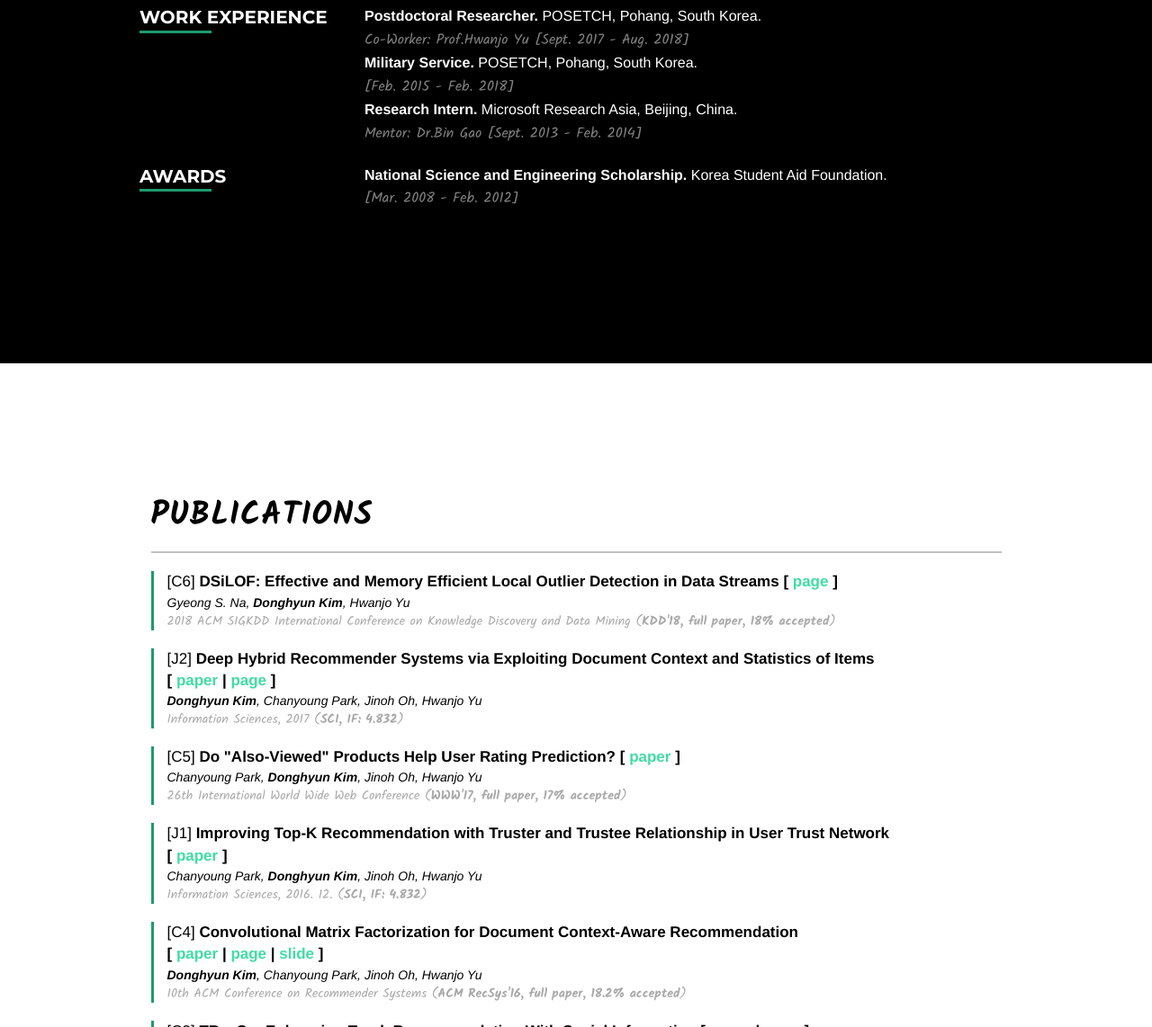
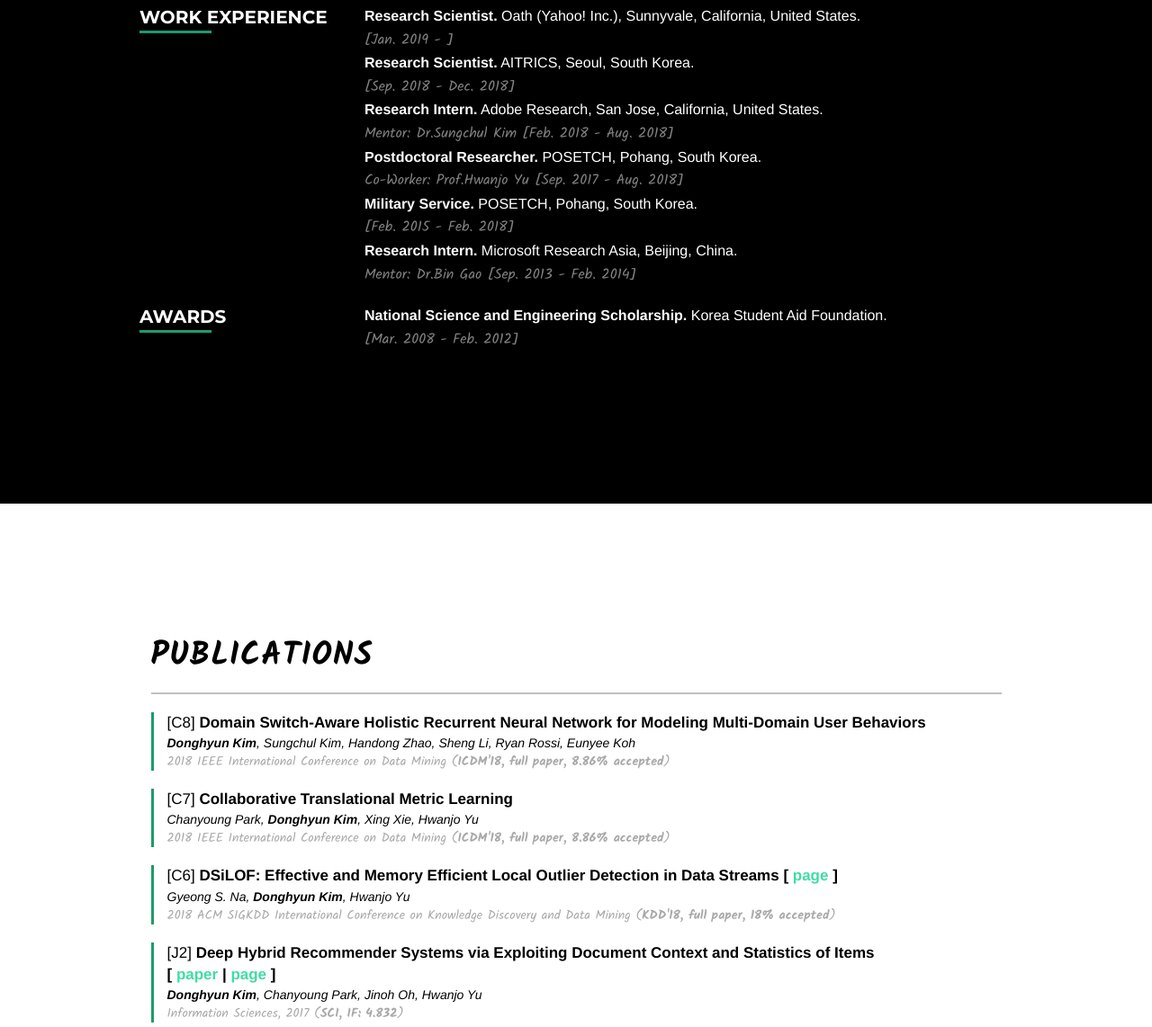
Before and after one commit to cartopy/cartopy.github.io, a website: page index.html in a window 1280 px wide. Shown: the part 1700-2842 px from the top of the page at 90% size. Drawn offline with nearby package versions, Linux system fonts and the light colour scheme.

Commit message:
update bio and publication

```diff
--- a/index.html
+++ b/index.html
@@ -107,16 +107,16 @@
                                 <p class="about-name">Donghyun Kim (김동현), Ph.D.
                                 </p>
                                 <p class="about-text">
-                                    <a href="http://dm.postech.ac.kr/">Data Intelligence Lab</a><br>
-                                    <a href="http://cse.postech.ac.kr/">Department of Computer Science and Engineering (Dept. of CSE)</a><br>
-                                    <a href="http://www.postech.ac.kr/">Pohang University of Science and Technology (POSTECH)</a>
+                                    Yahoo Research<br>
+                                    Oath (Yahoo! Inc.)<br>
+                                    Sunnyvale, California, United States<br>
                                 </p>
                             </div>
                         </div>
                         <div class="row">
                             <div class="col-md-12">
-                                <p class="about-text-me">"Hello! I’m Donghyun Kim, Ph.D as postdoctoral researcher in <a href="http://pirl.postech.ac.kr/">PIRL</a> at <a href="http://www.postech.ac.kr/">POSTECH</a> to finish mandatory military service of South Korea.
-                                My research interests include recommender systems, data mining and deep learning."</p>
+                                <p class="about-text-me">"Hello! I’m Donghyun Kim, Ph.D. I'm a research scientist at Oath (Yahoo! Inc.).
+                                My research interests include user behavior modeling, natural language understanding, recommender systems, data mining and deep learning."</p>
                             </div>
                         </div>
                     </div>
@@ -149,12 +149,18 @@
                             <dd><br></dd>
                             <!--Work Experience List-->
                             <dt class="about-bio">Work Experience<hr></dt>
+                            <dd class="about-text"><strong>Research Scientist.</strong> Oath (Yahoo! Inc.), Sunnyvale, California, United States.<br>
+                            <span class="timetext">[Jan. 2019 - ]</span></dd>
+                            <dd class="about-text"><strong>Research Scientist.</strong> AITRICS, Seoul, South Korea.<br>
+                            <span class="timetext">[Sep. 2018 - Dec. 2018]</span></dd>
+                            <dd class="about-text"><strong>Research Intern.</strong> Adobe Research, San Jose, California, United States.<br>
+                            <span class="timetext">Mentor: Dr.Sungchul Kim [Feb. 2018 - Aug. 2018]</span></dd>
 							<dd class="about-text"><strong>Postdoctoral Researcher.</strong> POSETCH, Pohang, South Korea.<br>
-                            <span class="timetext">Co-Worker: Prof.Hwanjo Yu [Sept. 2017 - Aug. 2018]</span></dd>
+                            <span class="timetext">Co-Worker: Prof.Hwanjo Yu [Sep. 2017 - Aug. 2018]</span></dd>
                            	<dd class="about-text"><strong>Military Service.</strong> POSETCH, Pohang, South Korea.<br>
                             <span class="timetext">[Feb. 2015 - Feb. 2018]</span></dd>
 							<dd class="about-text"><strong>Research Intern.</strong> Microsoft Research Asia, Beijing, China.<br>
-                            <span class="timetext">Mentor: Dr.Bin Gao [Sept. 2013 - Feb. 2014]</span></dd>
+                            <span class="timetext">Mentor: Dr.Bin Gao [Sep. 2013 - Feb. 2014]</span></dd>
                             <dd><br></dd>
                             <!--Award List-->
                             <dt class="about-bio">Awards<hr></dt>
@@ -178,6 +184,34 @@
                     <h2 class="pub-title">Publications</h2>
                     <hr>
                     <div class="pub-list">
+                        <div class="row pub-entry">
+                                <div class="col-md-12">
+                                    <span class="pub-title">
+                                        [C8] <strong>Domain Switch-Aware Holistic Recurrent Neural Network for Modeling Multi-Domain User Behaviors</strong>
+                                        <!-- <strong>[ <a href="http://dm.postech.ac.kr/DSiLOF" target="_blank">page</a> ]</strong> -->
+                                    </span>
+                                    <br>
+                                    <i><strong>Donghyun Kim</strong>, Sungchul Kim, Handong Zhao, Sheng Li, Ryan Rossi, Eunyee Koh</i>
+                                    <br>
+                                    <span class="pub-subtext">
+                                        2018 IEEE International Conference on Data Mining (<strong>ICDM'18, full paper, 8.86% accepted</strong>)
+                                    </span>
+                                </div>
+                            </div>
+                        <div class="row pub-entry">
+                            <div class="col-md-12">
+                                <span class="pub-title">
+                                    [C7] <strong>Collaborative Translational Metric Learning</strong>
+                                	<!-- <strong>[ <a href="http://dm.postech.ac.kr/DSiLOF" target="_blank">page</a> ]</strong> -->
+								</span>
+                                <br>
+                                <i>Chanyoung Park,  <strong>Donghyun Kim</strong>, Xing Xie, Hwanjo Yu</i>
+                                <br>
+                                <span class="pub-subtext">
+                                    2018 IEEE International Conference on Data Mining (<strong>ICDM'18, full paper, 8.86% accepted</strong>)
+                                </span>
+                            </div>
+                       </div>
                         <div class="row pub-entry">
                             <div class="col-md-12">
                                 <span class="pub-title">
```
